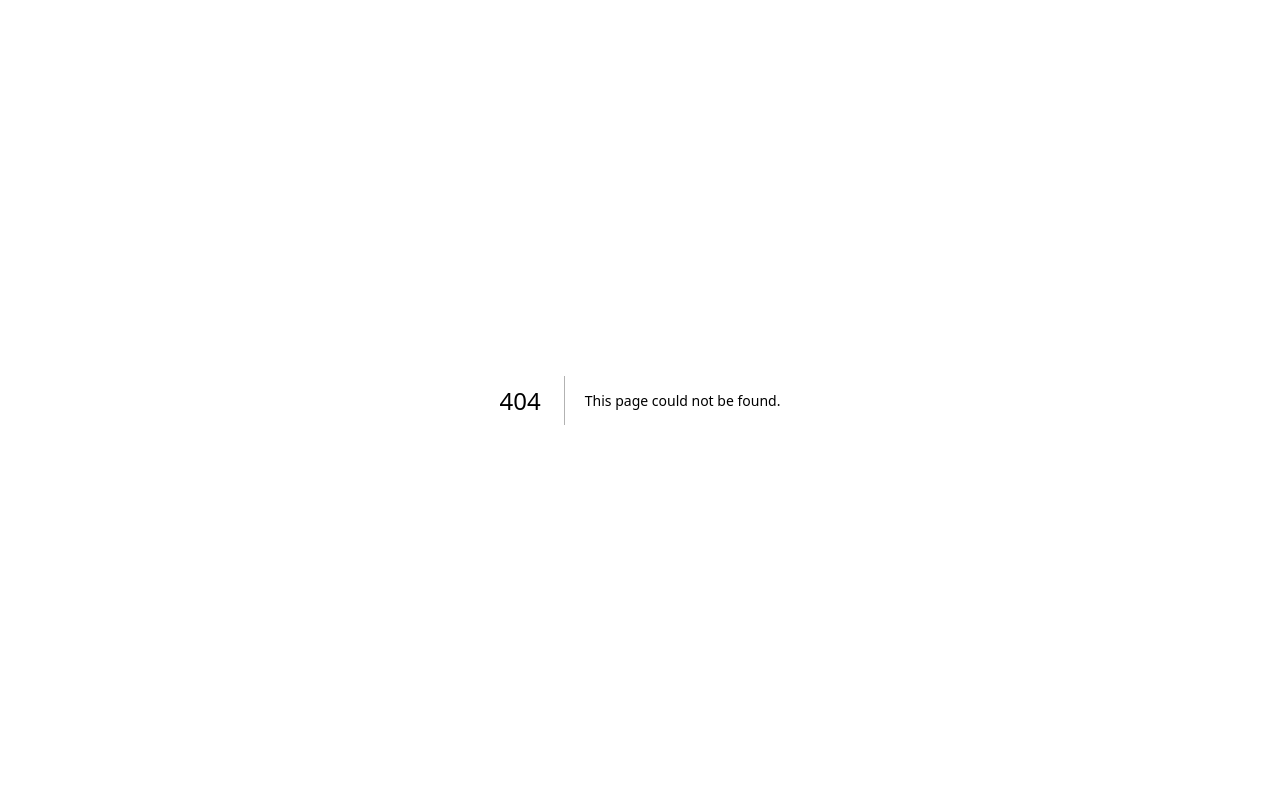
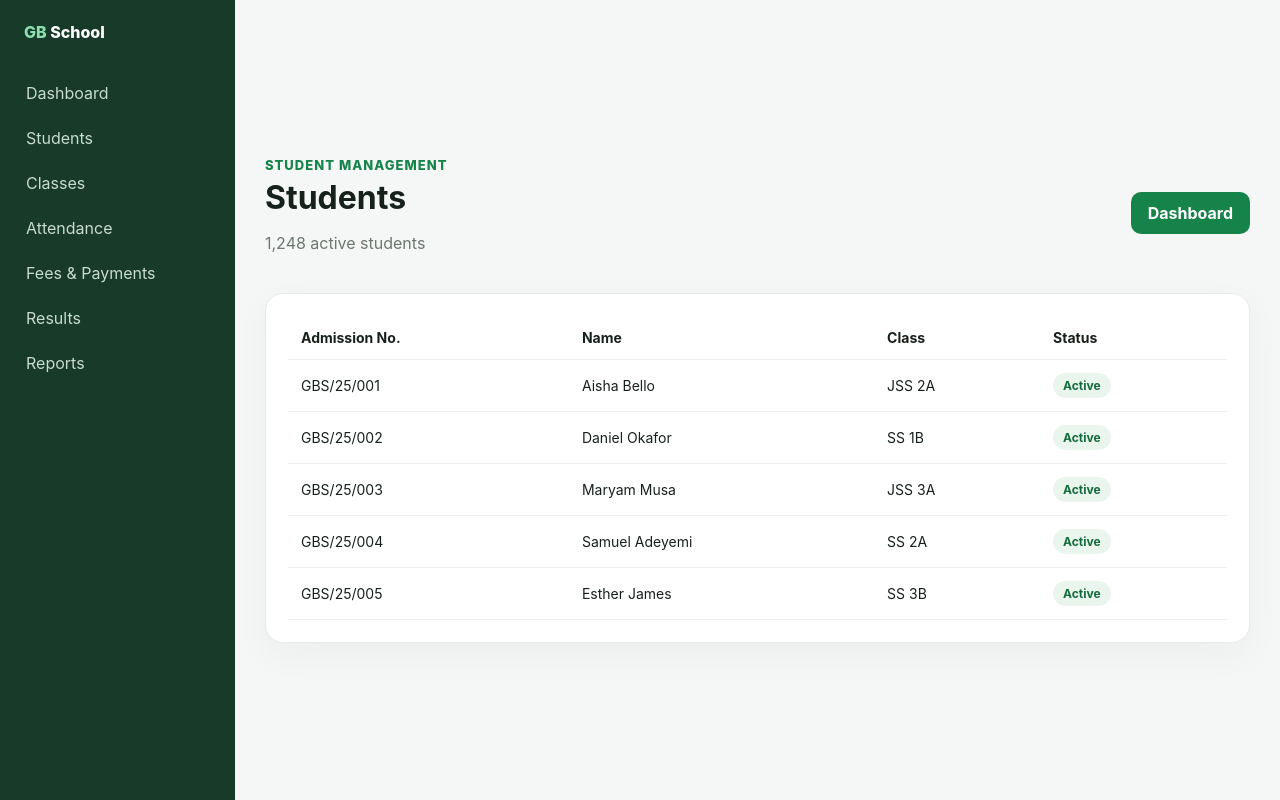
Before and after one commit to greenbasket-labs/GB-demo-school, a Next.js app: page /students in a window 1280 px wide. Before the commit this address had no page. Built offline with nearby package versions, Linux system fonts and the light colour scheme.

Commit message:
build: add students module

```diff
--- /dev/null
+++ b/app/students/page.tsx
@@ -0,0 +1,4 @@
+import Link from 'next/link'
+const rows=[['GBS/25/001','Aisha Bello','JSS 2A','Active'],['GBS/25/002','Daniel Okafor','SS 1B','Active'],['GBS/25/003','Maryam Musa','JSS 3A','Active'],['GBS/25/004','Samuel Adeyemi','SS 2A','Active'],['GBS/25/005','Esther James','SS 3B','Active']]
+export default function Students(){return <Page title="Students" sub="1,248 active students"><div className="card"><table className="table"><thead><tr><th>Admission No.</th><th>Name</th><th>Class</th><th>Status</th></tr></thead><tbody>{rows.map(r=><tr key={r[0]}>{r.map((x,i)=><td key={i}>{i===3?<span className="pill">{x}</span>:x}</td>)}</tr>)}</tbody></table></div></Page>}
+function Page({title,sub,children}:{title:string,sub:string,children:React.ReactNode}){return <div className="dashboard"><aside className="side"><div className="brand">GB <span style={{color:'#fff'}}>School</span></div>{['Dashboard','Students','Classes','Attendance','Fees & Payments','Results','Reports'].map(x=><Link href={x==='Dashboard'?'/dashboard':`/${x.toLowerCase().replaceAll(' ','-').replace('&-','')}`} key={x}>{x}</Link>)}</aside><main className="main"><div className="topline"><div><div className="eyebrow">Student management</div><h1 style={{margin:'5px 0'}}>{title}</h1><p className="muted">{sub}</p></div><Link className="btn primary" href="/dashboard">Dashboard</Link></div>{children}</main></div>}
```
